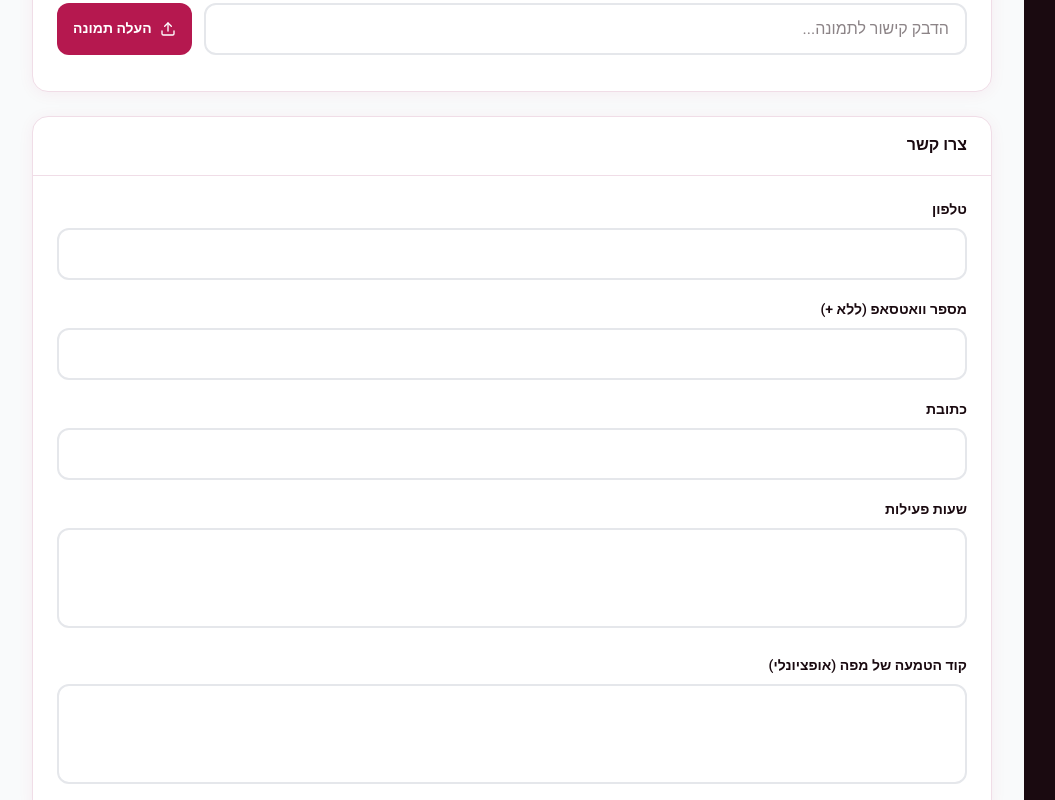
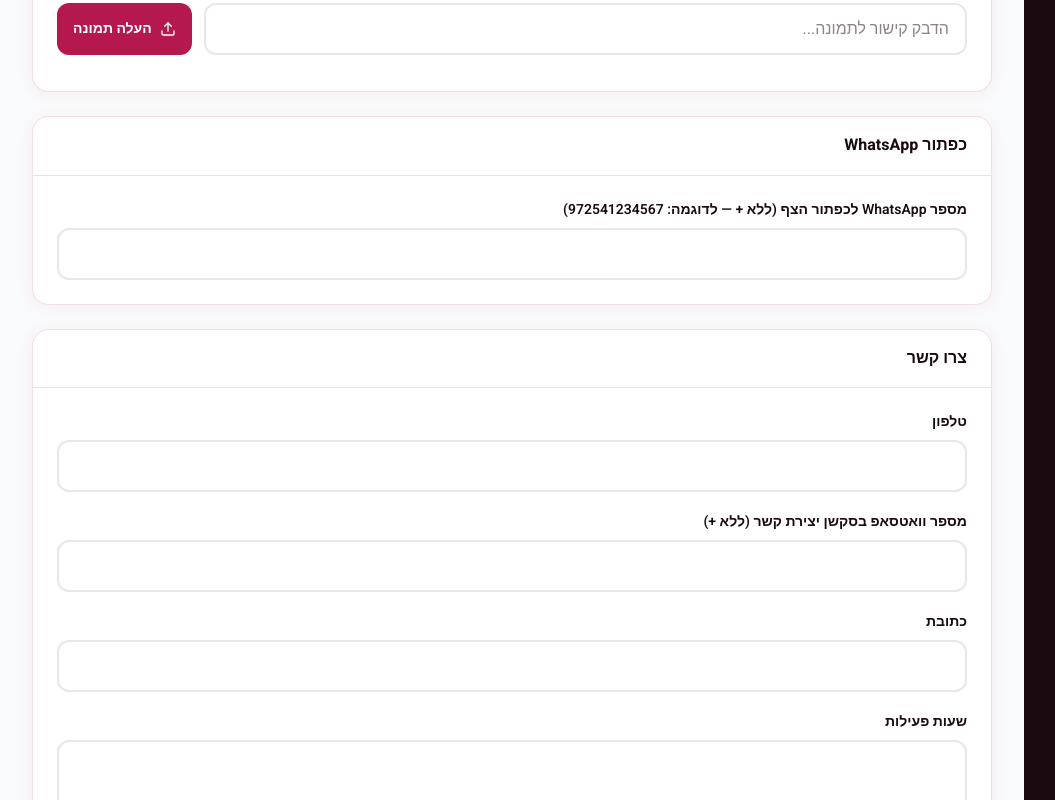
Before and after one commit to lidorfiliba/Adi-sFllowers, a Next.js app: page /admin/dashboard/content in a window 1280 px wide. Shown: the part 1060-1860 px from the top of the page, without its empty margins (0-1055 px from the left). Built offline with nearby package versions, Linux system fonts and the light colour scheme; no server answers; the database is empty.

Commit message:
Add WhatsApp floating button number field to admin content panel

```diff
--- a/app/admin/(protected)/dashboard/content/page.tsx
+++ b/app/admin/(protected)/dashboard/content/page.tsx
@@ -25,10 +25,16 @@ const sections: { title: string; entries: ContentEntry[] }[] = [
     ],
   },
   {
+    title: "כפתור WhatsApp",
+    entries: [
+      { key: "whatsapp_number", label: "מספר WhatsApp לכפתור הצף (ללא + — לדוגמה: 972541234567)" },
+    ],
+  },
+  {
     title: "צרו קשר",
     entries: [
       { key: "contact_phone", label: "טלפון" },
-      { key: "contact_whatsapp", label: "מספר וואטסאפ (ללא +)" },
+      { key: "contact_whatsapp", label: "מספר וואטסאפ בסקשן יצירת קשר (ללא +)" },
       { key: "contact_address", label: "כתובת" },
       { key: "contact_hours", label: "שעות פעילות", multiline: true },
       { key: "contact_map_embed", label: "קוד הטמעה של מפה (אופציונלי)", multiline: true },
```
